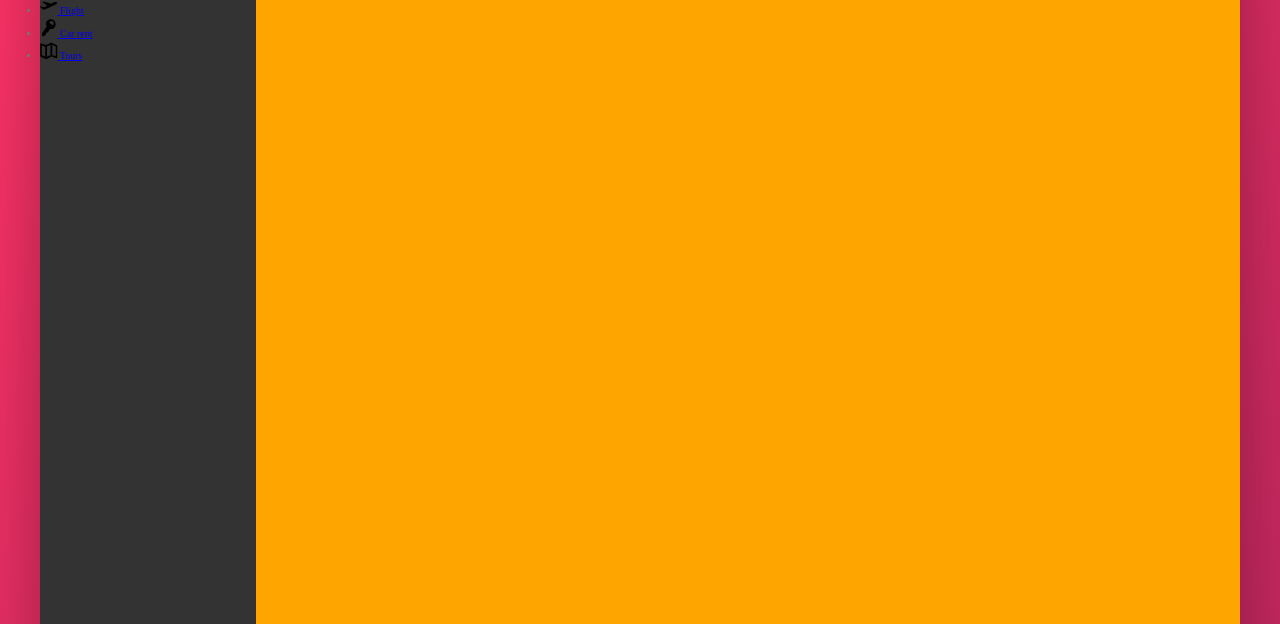
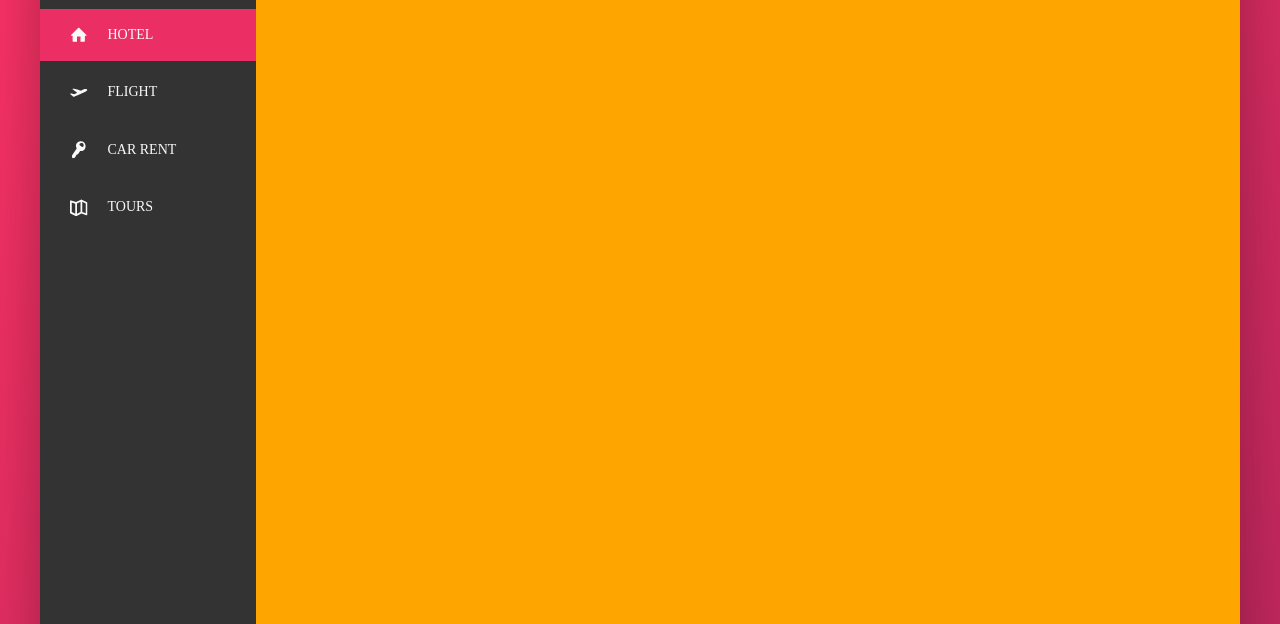
Before and after one commit to Sumally007/Trillo, a website: page index.html in a window 1280 px wide. Shown: the part 176-800 px from the top of the page. Drawn offline with Linux system fonts and the light colour scheme.

Commit message:
13. Building the Navigation - Part 2

```diff
--- a/index.html
+++ b/index.html
@@ -56,8 +56,8 @@
       <div class="content">
         <nav class="sidebar">
           <ul class="side-nav">
-            <li class="side-nav__item">
-              <a href="e#" class="side-nav__link">
+            <li class="side-nav__item side-nav__item--active">
+              <a href="#" class="side-nav__link">
                 <svg class="side-nav__icon">
                   <use xlink:href="img/sprite.svg#icon-home"></use>
                 </svg>
@@ -65,7 +65,7 @@
               </a>
             </li>
             <li class="side-nav__item">
-              <a href="e#" class="side-nav__link">
+              <a href="#" class="side-nav__link">
                 <svg class="side-nav__icon">
                   <use xlink:href="img/sprite.svg#icon-aircraft-take-off"></use>
                 </svg>
@@ -73,7 +73,7 @@
               </a>
             </li>
             <li class="side-nav__item">
-              <a href="e#" class="side-nav__link">
+              <a href="#" class="side-nav__link">
                 <svg class="side-nav__icon">
                   <use xlink:href="img/sprite.svg#icon-key"></use>
                 </svg>
@@ -81,7 +81,7 @@
               </a>
             </li>
             <li class="side-nav__item">
-              <a href="e#" class="side-nav__link">
+              <a href="#" class="side-nav__link">
                 <svg class="side-nav__icon">
                   <use xlink:href="img/sprite.svg#icon-map"></use>
                 </svg>
--- a/sass/_component.scss
+++ b/sass/_component.scss
@@ -116,17 +116,59 @@
 ///////////////////////////
 // SIDE NAVIGATION
 .side-nav{
+    font-size: 1.4rem;
+    list-style: none;
+    margin-top: 3.5rem;
+
     &__item{
-
+        position: relative;
+        &:not(:last-child){
+            margin-bottom: .5rem;
+        }
     }
 
-    &__link{
+    &__item::before{
+        content: "";
+        position: absolute;
+        top: 0;
+        left: 0;
+        height: 100%;
+        width: 3px;
+        background-color: var(--color-primary);
+        transform: scaleY(0);
+        transition: transform .2s,
+                    width .4s cubic-bezier(1,0,0,1) .2s,
+                    background-color .1s;
+    }
 
+    &__item:hover::before,
+    &__item--active::before{
+        transform: scaleY(1);
+        width: 100%;
+    }
+
+    &__item:active::before{
+        background-color: var(--color-primary-light);
+    }
+
+    &__link:link,
+    &__link:visited{
+        color: var(--color-grey-light-1);
+        text-decoration: none;
+        text-transform: uppercase;
+        display: block;
+        padding: 1.5rem 3rem;
+        display: flex;
+        align-items: center;
+        position: relative;
+        z-index: 10;
     }
 
     &__icon{
         width: 1.75rem;
         height: 1.75rem;
+        margin-right: 2rem;
+        fill: currentColor;
     }
 }
 
```
Also changed, not shown: css/style.css, 1 other file.
